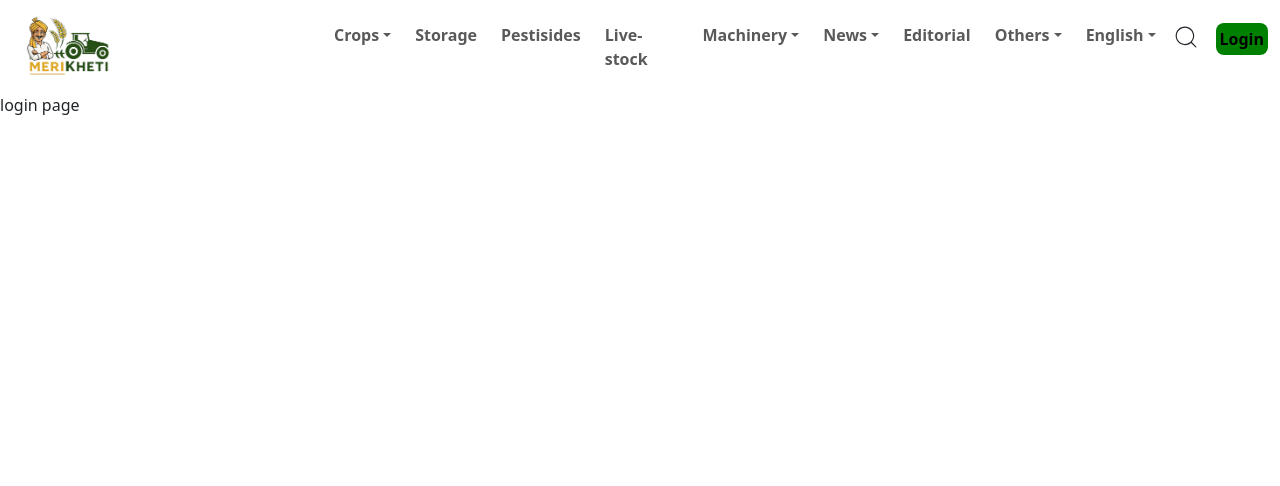
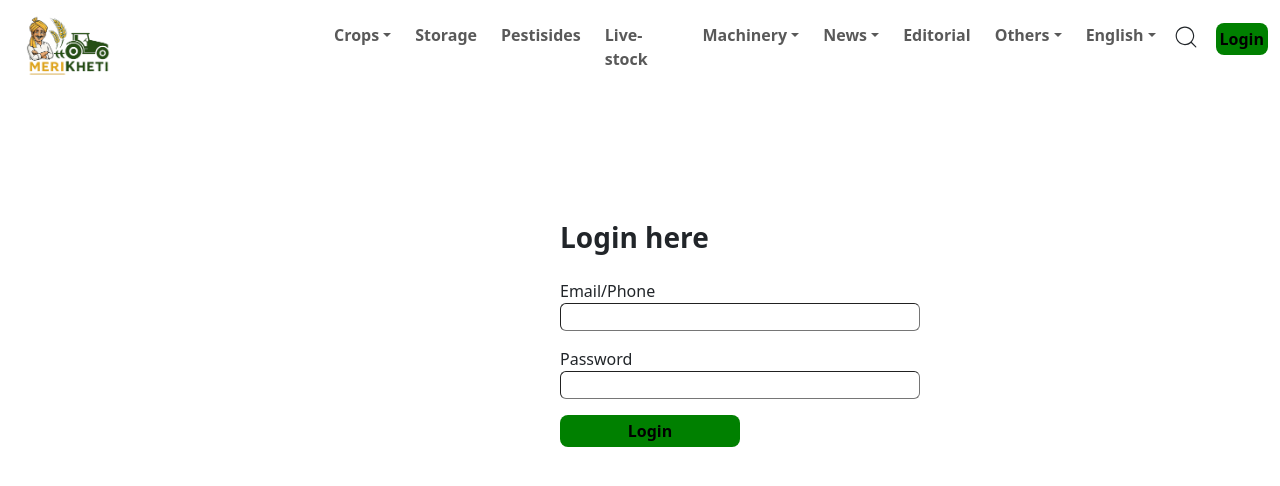
Before and after one commit to shivanibhayal/meri-kheti, a React (Vite) app: page /login in a window 1280 px wide. Shown: the top 486 px of the page. Built offline with nearby package versions, Linux system fonts and the light colour scheme.

Commit message:
add new more dataaaaaaaa

```diff
--- a/src/App.css
+++ b/src/App.css
@@ -38,3 +38,10 @@ background-image: url("https://cdn-icons-png.flaticon.com/512/2985/2985161.png")
 .loginbtn:hover{
 background-color: rgb(14, 102, 14);
 }
+.loginmain{
+  padding-left:35rem;
+  padding-top:8rem;
+}
+.logbtn{
+  width: 180px;
+}
--- a/src/Pages/Login.jsx
+++ b/src/Pages/Login.jsx
@@ -2,8 +2,17 @@ import React from 'react'
 
 const Login = () => {
   return (
+    <div className='loginmain'>
     <div>
-      login page
+<form action="/login" method="POST">
+<h3 className='fw-bold mb-2'>Login here</h3>
+<label className='mt-3'>Email/Phone</label><br/>
+  <input type="text" name="email" className='border-1 rounded w-50'/><br/>
+  <label className='mt-3'>Password</label><br/>
+  <input type="password" className='border-1 rounded w-50' name="password"/><br/>
+  <button type="submit" className='border-0 rounded-3  mt-3 fw-bold  p-1 loginbtn logbtn'>Login</button>
+</form>
+    </div>
     </div>
   )
 }
```
